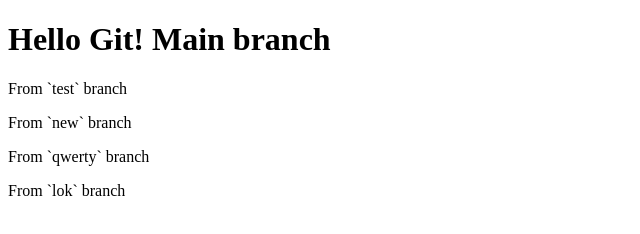
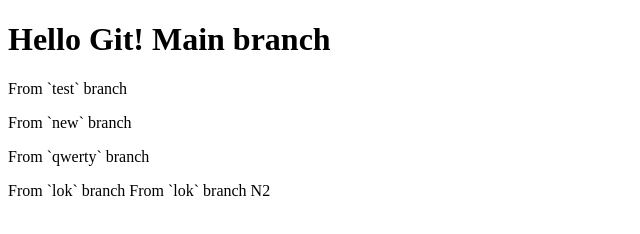
Before and after one commit to AzizbekAslonov/git-pro, a plain HTML site: page index.html in a window 1280 px wide. Shown: the whole page, without its empty margins (0-640 px from the left). Drawn offline with Linux system fonts and the light colour scheme.

Commit message:
change p to span N2

```diff
--- a/index.html
+++ b/index.html
@@ -14,6 +14,7 @@
    <p>From `new` branch</p>
    <p>From `qwerty` branch</p>
    <span>From `lok` branch</span>
+   <span>From `lok` branch N2</span>
 </body>
 
 </html>
```
